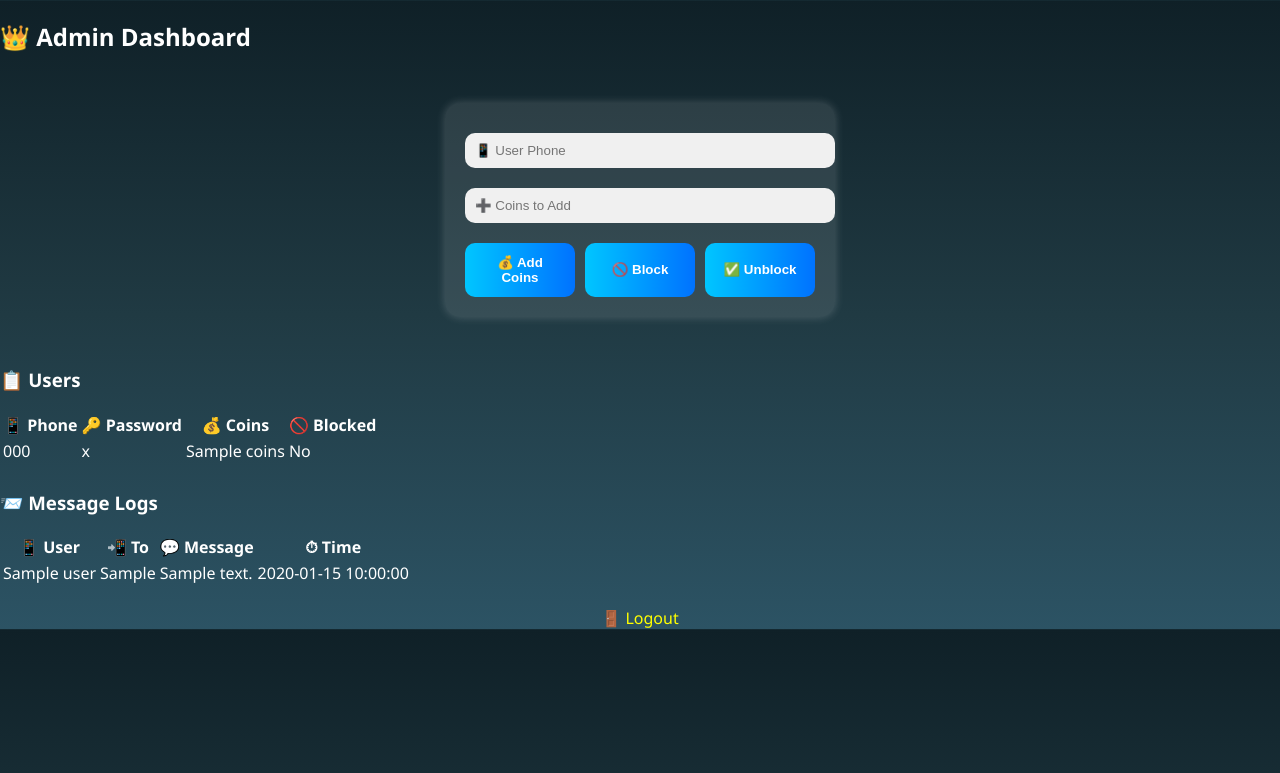
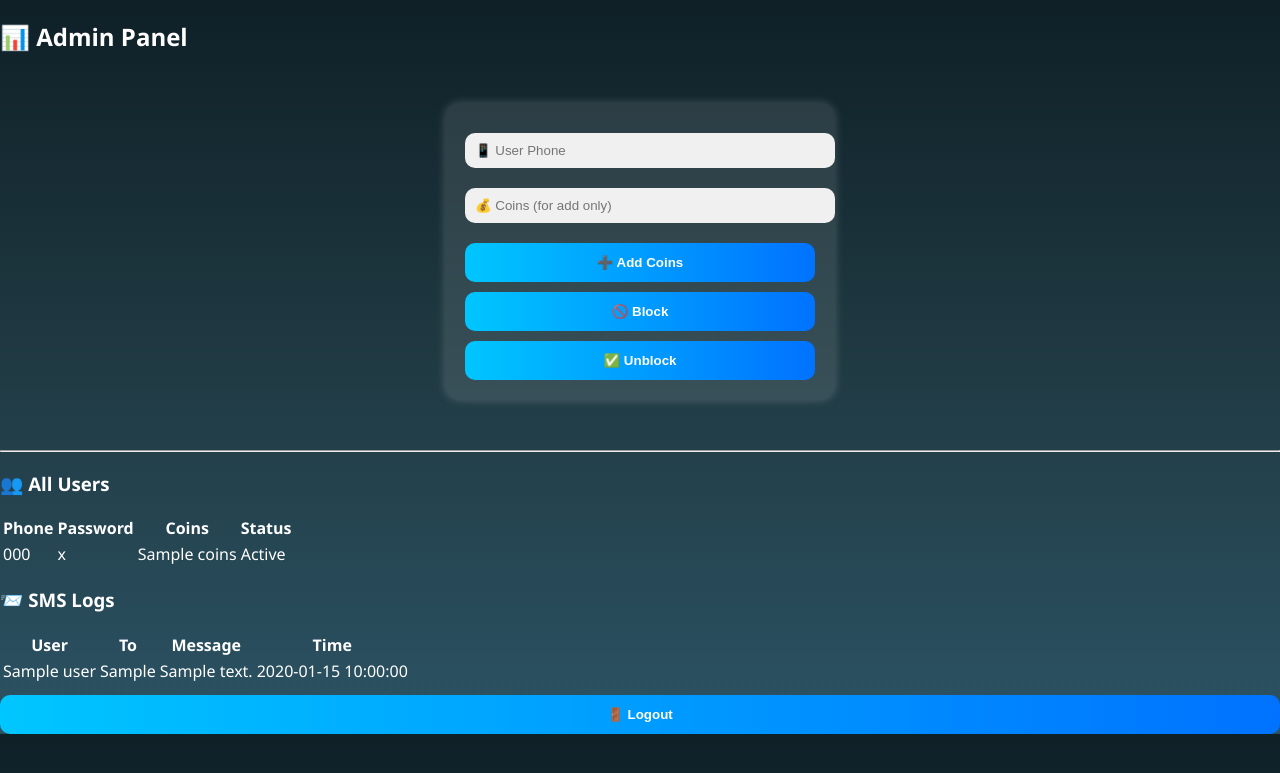
Before and after one commit to abdullahasad491326/SMS_Web_App, a Flask app: template app/templates/admin_panel.html in a window 1280 px wide. Shown: the top 773 px of the page. Run offline with Flask 3, Linux system fonts and the light colour scheme; the template is opened without the code that fills it: most values are stand-ins (such as "Sample title", 1, 10 or a date in 2020).

Commit message:
Update admin_panel.html

```diff
--- a/app/templates/admin_panel.html
+++ b/app/templates/admin_panel.html
@@ -2,14 +2,15 @@
 <html lang="en">
 <head>
   <meta charset="UTF-8" />
-  <title>Admin Panel</title>
-  <meta name="viewport" content="width=device-width, initial-scale=1.0" />
+  <title>Admin Panel - SMS App</title>
+  <meta name="viewport" content="width=device-width, initial-scale=1.0">
   <link rel="stylesheet" href="{{ url_for('static', filename='style.css') }}">
 </head>
 <body>
-  <div class="card-container wide">
-    <div class="glass-card">
-      <h2>👑 Admin Dashboard</h2>
+  <div class="card-container">
+    <div class="glass-card large">
+      <h2>📊 Admin Panel</h2>
+
       {% with messages = get_flashed_messages() %}
         {% if messages %}
           <div class="flash">{{ messages[0] }}</div>
@@ -17,23 +18,25 @@
       {% endwith %}
 
       <form method="POST">
-        <input type="text" name="phone" placeholder="📱 User Phone" required />
-        <input type="number" name="coins" placeholder="➕ Coins to Add" />
-        <div style="display: flex; gap: 10px; justify-content: center;">
-          <button type="submit" name="action" value="add">💰 Add Coins</button>
+        <input type="text" name="phone" placeholder="📱 User Phone" required>
+        <input type="number" name="coins" placeholder="💰 Coins (for add only)">
+        <div class="action-buttons">
+          <button type="submit" name="action" value="add">➕ Add Coins</button>
           <button type="submit" name="action" value="block">🚫 Block</button>
           <button type="submit" name="action" value="unblock">✅ Unblock</button>
         </div>
       </form>
 
-      <h3 style="margin-top: 25px;">📋 Users</h3>
-      <table class="styled-table">
+      <hr>
+
+      <h3>👥 All Users</h3>
+      <table>
         <thead>
           <tr>
-            <th>📱 Phone</th>
-            <th>🔑 Password</th>
-            <th>💰 Coins</th>
-            <th>🚫 Blocked</th>
+            <th>Phone</th>
+            <th>Password</th>
+            <th>Coins</th>
+            <th>Status</th>
           </tr>
         </thead>
         <tbody>
@@ -42,20 +45,20 @@
               <td>{{ phone }}</td>
               <td>{{ data.password }}</td>
               <td>{{ data.coins }}</td>
-            <td>{{ 'Yes' if phone in blocked else 'No' }}</td>
+              <td>{% if phone in blocked %}<span style="color:red;">Blocked</span>{% else %}Active{% endif %}</td>
             </tr>
           {% endfor %}
         </tbody>
       </table>
 
-      <h3 style="margin-top: 25px;">📨 Message Logs</h3>
-      <table class="styled-table">
+      <h3>📨 SMS Logs</h3>
+      <table>
         <thead>
           <tr>
-            <th>📱 User</th>
-            <th>📲 To</th>
-            <th>💬 Message</th>
-            <th>⏱ Time</th>
+            <th>User</th>
+            <th>To</th>
+            <th>Message</th>
+            <th>Time</th>
           </tr>
         </thead>
         <tbody>
@@ -70,9 +73,7 @@
         </tbody>
       </table>
 
-      <div style="margin-top: 20px; text-align: center;">
-        <a href="/logout" class="logout-btn">🚪 Logout</a>
-      </div>
+      <a href="/logout"><button class="logout-btn">🚪 Logout</button></a>
     </div>
   </div>
 </body>
```
Lines whose indentation alone changed are shown as unchanged.
